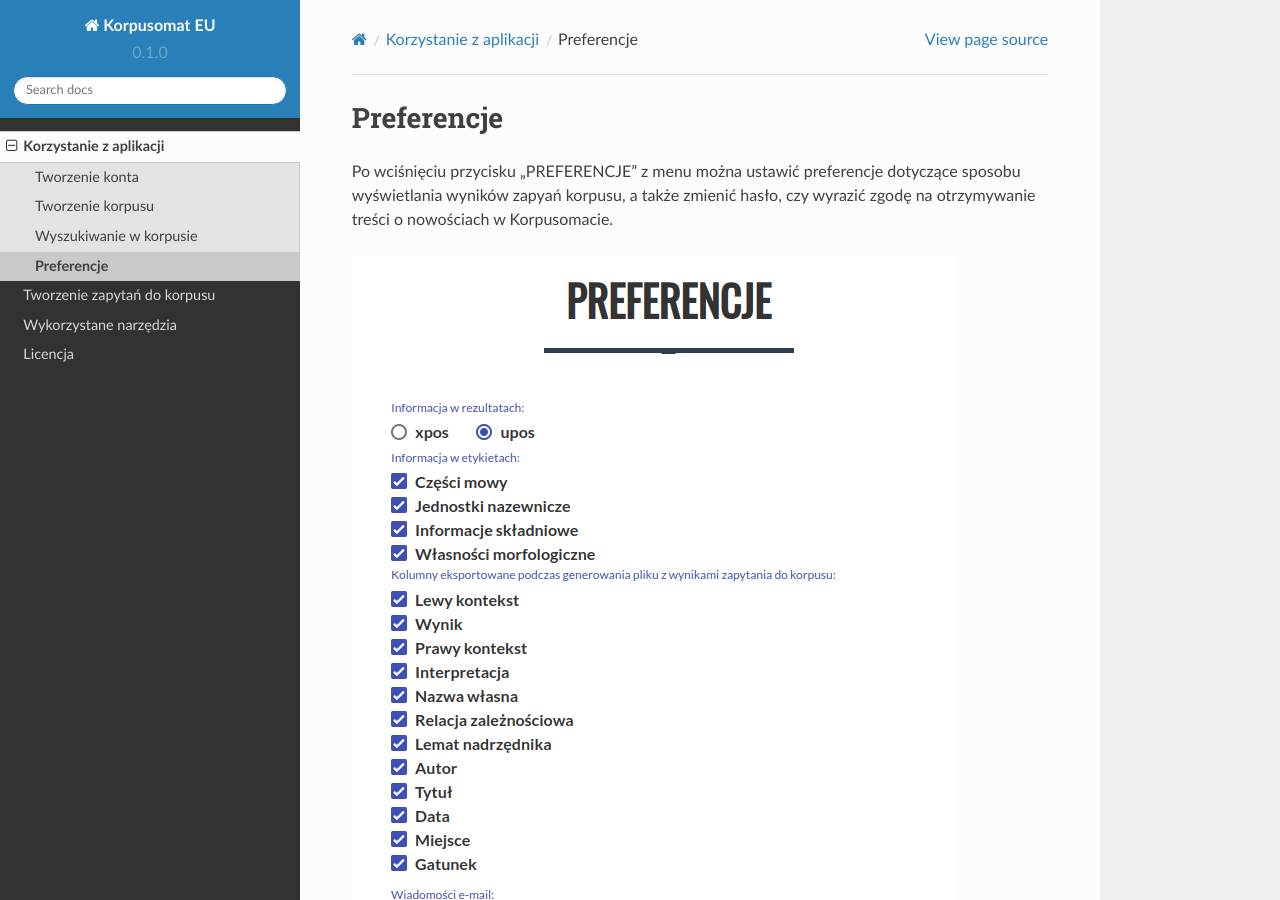
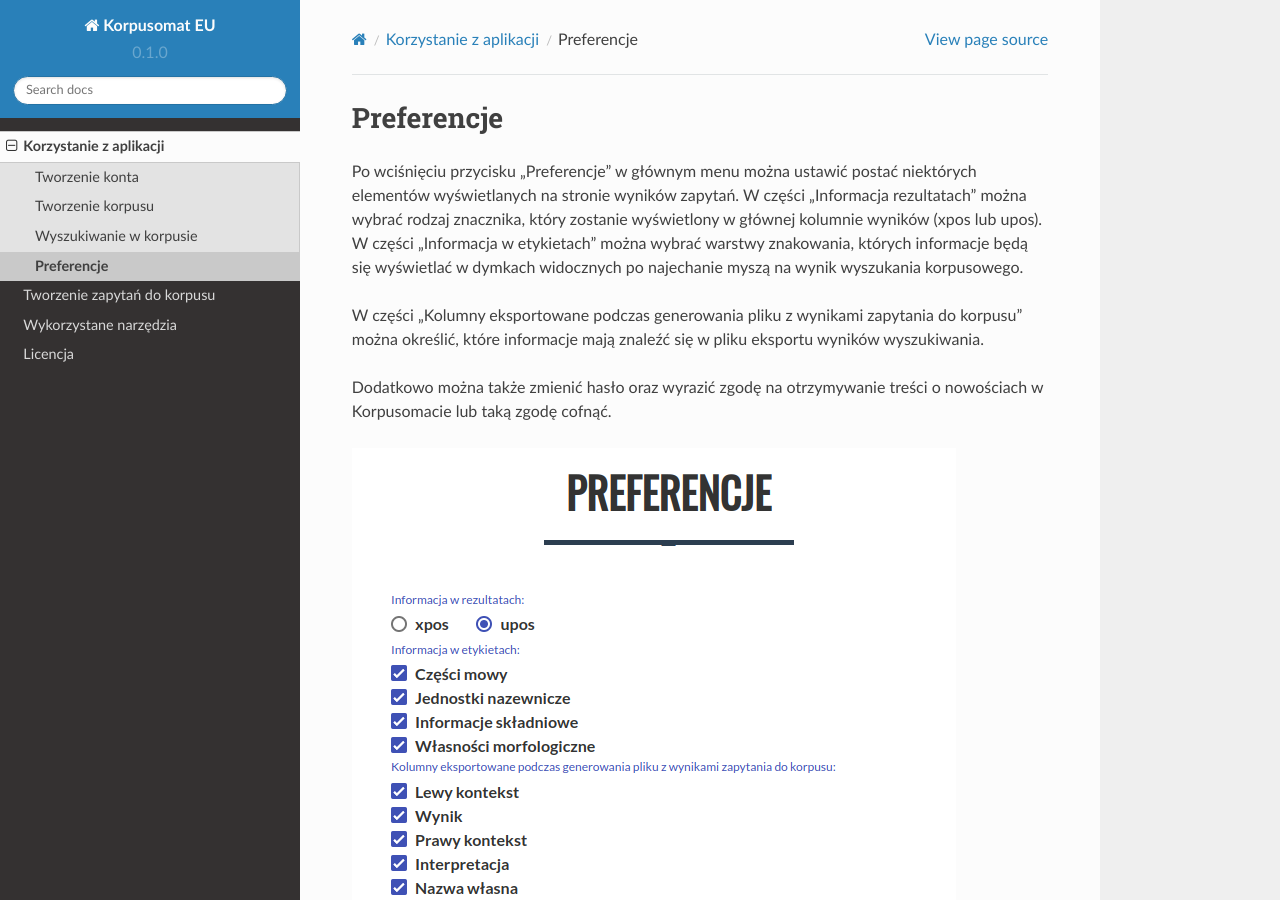
Before and after one commit to ipipan/korpusomat-eu-docs, a Sphinx documentation site: the page built from docs/source/instrukcja/preferencje.rst, in a window 1280 px wide and 900 px high. Built offline with Sphinx 7.4.7 and the Read the Docs theme 2.0.0, drawn with Linux system fonts in a browser that asks for light colours.

Commit message:
Update preferencje.rst

```diff
--- a/docs/source/instrukcja/preferencje.rst
+++ b/docs/source/instrukcja/preferencje.rst
@@ -1,9 +1,12 @@
 Preferencje
 ===============
-Po wciśnięciu przycisku „PREFERENCJE” z menu można ustawić
-preferencje dotyczące sposobu wyświetlania wyników zapyań korpusu,
-a także zmienić hasło, czy wyrazić zgodę na otrzymywanie treści o nowościach
-w Korpusomacie.
+Po wciśnięciu przycisku „Preferencje” w głównym menu można ustawić
+postać niektórych elementów wyświetlanych na stronie wyników zapytań. W części „Informacja rezultatach” można wybrać rodzaj znacznika, który zostanie wyświetlony w głównej kolumnie wyników (xpos lub upos). W części „Informacja w etykietach” można wybrać warstwy znakowania, których informacje będą się wyświetlać w dymkach widocznych po najechanie myszą na wynik wyszukania korpusowego.
+
+W części „Kolumny eksportowane podczas generowania pliku z wynikami zapytania do korpusu” można określić, które informacje mają znaleźć się w pliku eksportu wyników wyszukiwania.
+
+Dodatkowo można także zmienić hasło oraz wyrazić zgodę na otrzymywanie treści o nowościach
+w Korpusomacie lub taką zgodę cofnąć.
 
 |image36|
 
```
